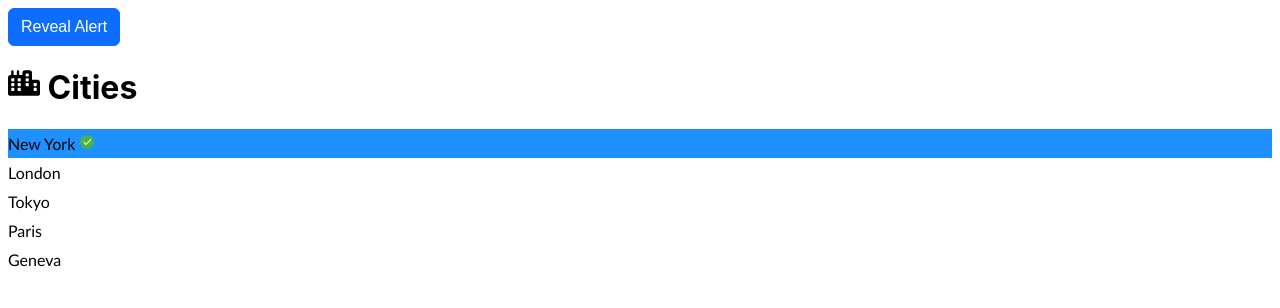
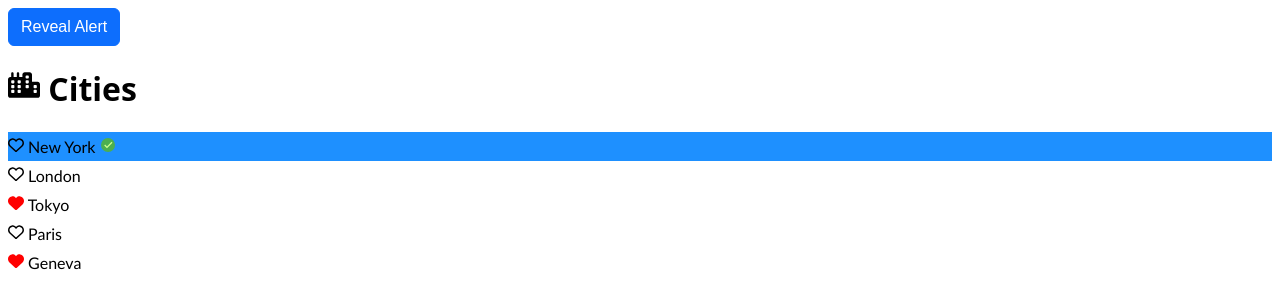
Before and after one commit to programmist/react-course-part1, a React (Vite) app: page / in a window 1280 px wide. Shown: the top 308 px of the page. Built offline with nearby package versions, Linux system fonts and the light colour scheme.

Commit message:
Add and use Like component

```diff
--- a/src/App.tsx
+++ b/src/App.tsx
@@ -5,11 +5,11 @@ import { useState } from "react";
 import { FaCity } from "react-icons/fa6";
 
 const cities = [
-  { id: 1, name: "New York" },
-  { id: 2, name: "London" },
-  { id: 3, name: "Tokyo" },
-  { id: 4, name: "Paris" },
-  { id: 5, name: "Geneva" },
+  { id: 1, name: "New York", likeState: false },
+  { id: 2, name: "London", likeState: false },
+  { id: 3, name: "Tokyo", likeState: true },
+  { id: 4, name: "Paris", likeState: false },
+  { id: 5, name: "Geneva", likeState: true },
 ];
 
 function App() {
--- /dev/null
+++ b/src/components/Like.tsx
@@ -0,0 +1,26 @@
+import { useState } from "react";
+import { FaRegHeart } from "react-icons/fa6";
+import { FaHeart } from "react-icons/fa6";
+
+interface Props {
+  initialState?: boolean;
+  onChange: (likeState: boolean) => void;
+}
+function Like({ initialState = false, onChange }: Props) {
+  const [likeState, setLikeState] = useState(initialState);
+  const toggleLikeState = () => {
+    setLikeState(!likeState);
+    onChange(!likeState);
+  };
+  return (
+    <>
+      {likeState ? (
+        <FaHeart color="red" onClick={toggleLikeState} />
+      ) : (
+        <FaRegHeart onClick={toggleLikeState} />
+      )}
+    </>
+  );
+}
+
+export default Like;
--- a/src/components/ListGroup/ListGroup.tsx
+++ b/src/components/ListGroup/ListGroup.tsx
@@ -1,9 +1,10 @@
 import { ReactNode, useState } from "react";
 import styled from "styled-components";
 import { FcOk } from "react-icons/fc";
+import Like from "@components/Like";
 
 const Title = styled.h1`
-  font-family: ystem-ui, -apple-system, "Segoe UI", Roboto, "Helvetica Neue",
+  font-family: system-ui, -apple-system, "Segoe UI", Roboto, "Helvetica Neue",
     "Noto Sans", "Liberation Sans", Arial, sans-serif, "Apple Color Emoji",
     "Segoe UI Emoji", "Segoe UI Symbol", "Noto Color Emoji";
 `;
@@ -13,11 +14,11 @@ const List = styled.ul`
 `;
 
 interface ListItemProps {
-  active: boolean;
+  $active: boolean;
 }
 
 const ListItem = styled.li<ListItemProps>`
-  background: ${(props) => (props.active ? "dodgerblue" : "none")};
+  background: ${(props) => (props.$active ? "dodgerblue" : "none")};
   padding: 5px 0;
   cursor: pointer;
   font-family: "Trebuchet MS", "Lucida Sans Unicode", "Lucida Grande",
@@ -27,6 +28,7 @@ const ListItem = styled.li<ListItemProps>`
 export interface ListItem {
   id: number;
   name: string;
+  likeState: boolean;
 }
 
 interface Props {
@@ -45,7 +47,7 @@ function ListGroup({ title, items = [], onSelectItem }: Props) {
       <List>
         {items.map((item, index) => (
           <ListItem
-            active={index === selectedIndex}
+            $active={index === selectedIndex}
             key={item.id}
             className={
               selectedIndex === index
@@ -57,6 +59,12 @@ function ListGroup({ title, items = [], onSelectItem }: Props) {
               onSelectItem(item);
             }}
           >
+            <Like
+              initialState={item.likeState}
+              onChange={(isLiked) =>
+                console.log(`${item.name} ${isLiked ? "liked" : "unliked"}`)
+              }
+            />{" "}
             {item.name} {selectedIndex === index && <FcOk />}
           </ListItem>
         ))}
```
